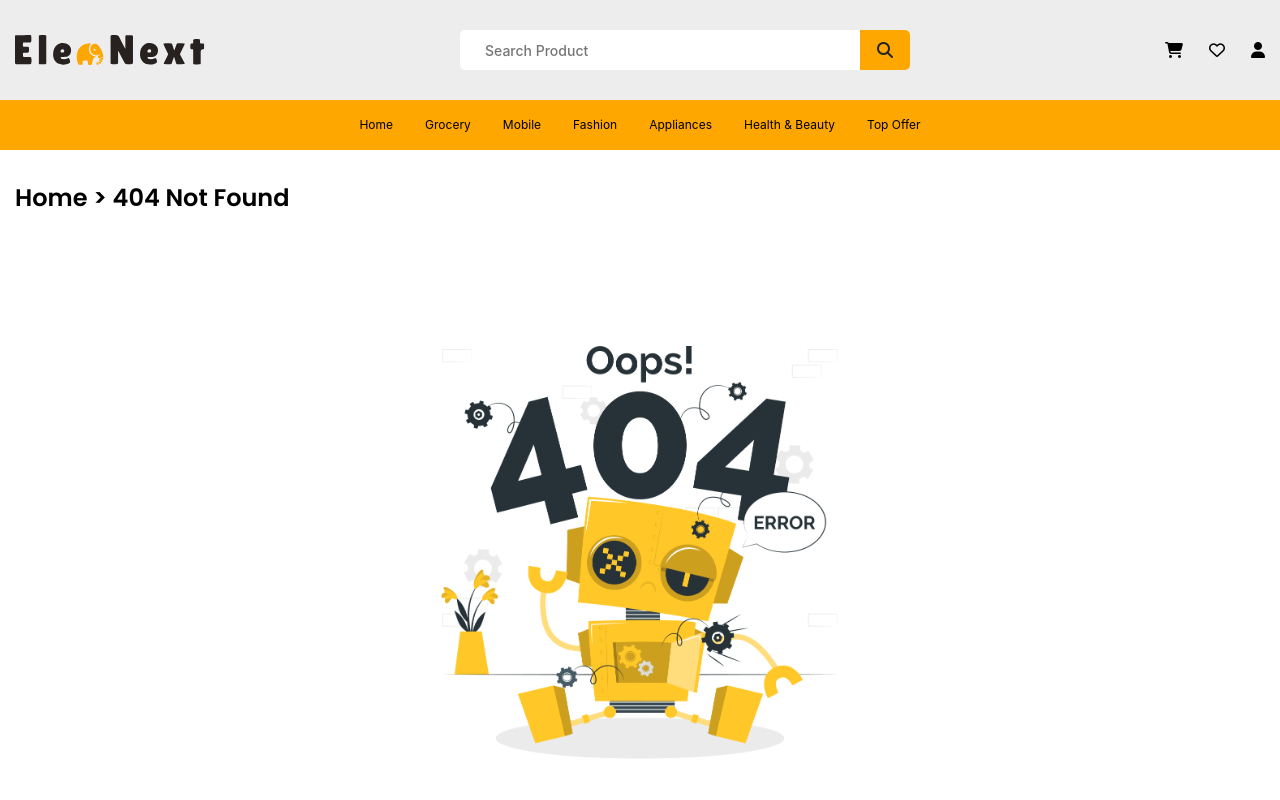
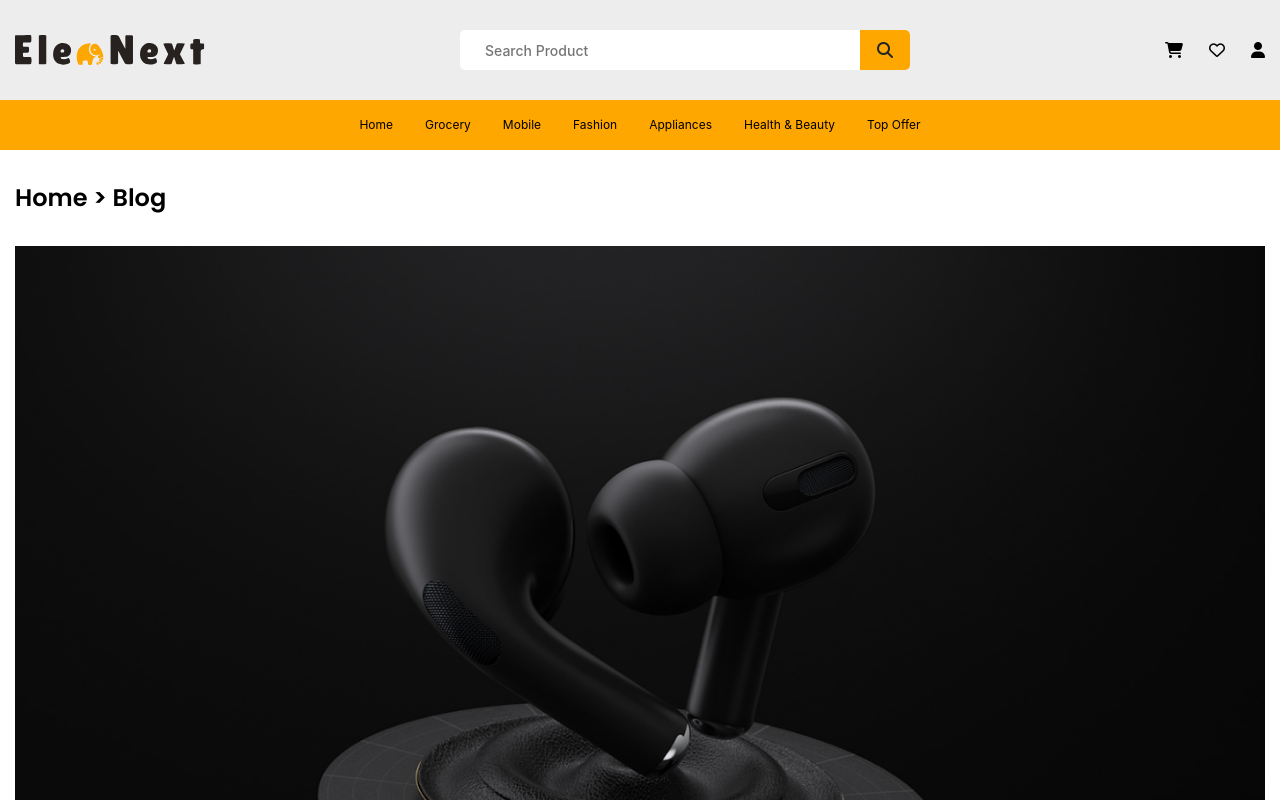
Before and after one commit to rihilrutilant/Elenext, a React (Create React App) app: page /blogdetails in a window 1280 px wide. Shown: the top 800 px of the page. Built offline with nearby package versions, Linux system fonts and the light colour scheme.

Commit message:
new page created

```diff
--- a/src/App.js
+++ b/src/App.js
@@ -1,10 +1,12 @@
 import { BrowserRouter, Routes, Route } from "react-router-dom";
 import About from "./components/pages/About";
+import BlogDetails from "./components/pages/BlogDetails";
 import Contact from "./components/pages/Contact";
 import Footer from "./components/pages/Footer";
 import Home from "./components/pages/Home";
 import Navbar from "./components/pages/Navbar";
 import PangNotFound from "./components/pages/PangNotFound";
+import Product from "./components/pages/Product";
 import SHOP_2 from "./components/pages/Shop_2";
 
 function App() {
@@ -17,7 +19,9 @@ function App() {
           <Route path="/shop" element={<SHOP_2 />} />
           <Route path="/contact" element={<Contact />} />
           <Route path="/about" element={<About />} />
-          <Route path="*" element={<PangNotFound/>} />
+          <Route path="*" element={<PangNotFound />} />
+          <Route path="/blogdetails" element={<BlogDetails />} />
+          <Route path="/product" element={<Product />} />
         </Routes>
         <Footer />
       </BrowserRouter>
--- /dev/null
+++ b/src/components/Styles/BlogDetails.css
@@ -0,0 +1,3 @@
+.bg_img{
+    width: 100%;
+}
--- /dev/null
+++ b/src/components/pages/BlogDetails.jsx
@@ -0,0 +1,23 @@
+import React from 'react'
+import { Link } from 'react-router-dom'
+import "../Styles/BlogDetails.css"
+
+const BlogDetails = () => {
+    return (
+        <>
+            <div className="container-fluid">
+
+                <p className="s_header">
+                    <Link to="/">Home</Link>&nbsp;&gt; Blog
+                </p>
+
+                <section>
+                    <img className='bg_img' src={require("../Images/Blog_1.png")} alt="" />
+                </section>
+
+            </div>
+        </>
+    )
+}
+
+export default BlogDetails
--- /dev/null
+++ b/src/components/pages/Product.jsx
@@ -0,0 +1,9 @@
+import React from 'react'
+
+const Product = () => {
+  return (
+    <div>Product</div>
+  )
+}
+
+export default Product
```
Also changed, not shown: src/components/Images/Blog_1.png (added), src/components/Images/hii.txt (deleted), src/components/Styles/12.txt (deleted), src/components/Styles/Product.css (added).
